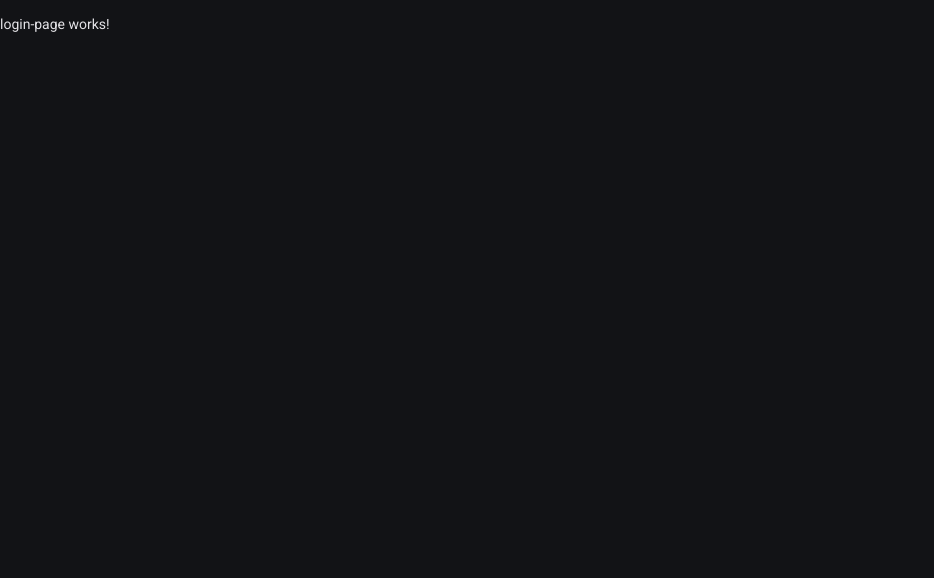
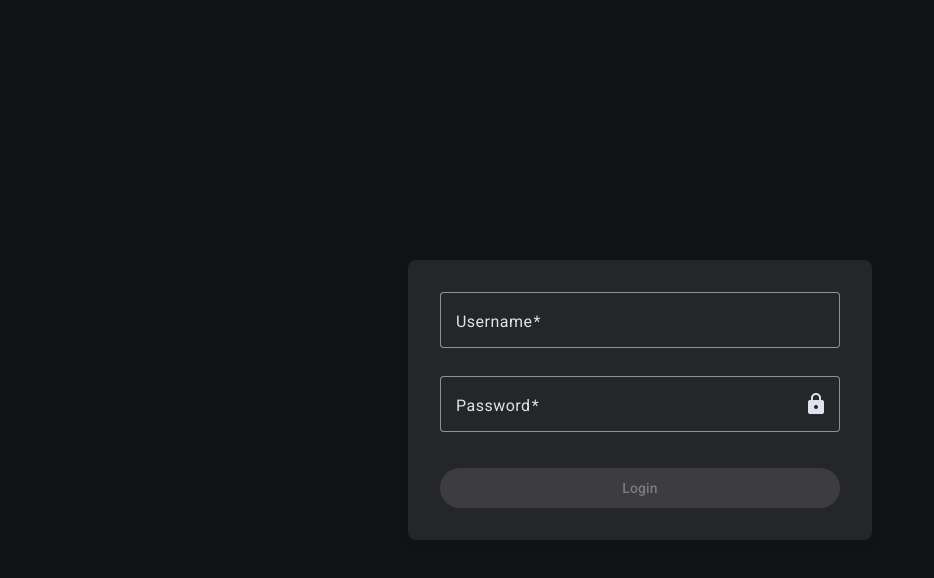
Before and after one commit to gerlinda137/smart-home, an Angular app: page /login in a window 1280 px wide. Shown: the top 578 px of the page, without its empty margins (0-934 px from the left). Built offline with nearby package versions, Linux system fonts and the light colour scheme.

Commit message:
feat: login form

```diff
--- /dev/null
+++ b/src/app/components/forms/login-form/login-form.html
@@ -0,0 +1,33 @@
+<form [formGroup]="loginForm" (ngSubmit)="onSubmit()" class="login-form">
+
+  <mat-form-field appearance="outline" class="full-width login-form__input">
+    <mat-label>Username</mat-label>
+    <input matInput formControlName="userName" type="text" />
+    @if (userName?.errors?.['required']) {
+    <mat-error>
+      Username is required
+    </mat-error>
+    }
+  </mat-form-field>
+
+  <mat-form-field appearance="outline" class="full-width login-form__input">
+    <mat-label>Password</mat-label>
+    <input matInput formControlName="password" type="password" />
+    <mat-icon matSuffix>lock</mat-icon>
+    @if (password?.errors?.['required']) {
+    <mat-error>
+      Password is required
+    </mat-error>
+    }
+  </mat-form-field>
+
+  @if (errorMessage) {
+  <mat-error>{{ errorMessage }}</mat-error>
+  }
+
+  <button mat-raised-button color="primary" type="submit" class="full-width login-form__btn"
+    [disabled]="loginForm.invalid || isLoading">
+    {{ isLoading ? 'Loading...' : 'Login' }}
+  </button>
+
+</form>
--- /dev/null
+++ b/src/app/components/forms/login-form/login-form.scss
@@ -0,0 +1,27 @@
+.login-form {
+  display: flex;
+  flex-direction: column;
+  width: 400px;
+  padding: 2rem;
+  background: rgba(255, 255, 255, 0.08);
+  border-radius: 8px;
+  box-shadow: 0 2px 12px rgba(0, 0, 0, 0.1);
+
+  &__input {
+    margin-bottom: 0.5rem;
+  }
+
+  &__btn {
+    margin-top: 0.5rem;
+    padding: 0.5em;
+    cursor: pointer;
+  }
+
+  &__btn:disabled {
+    cursor: not-allowed;
+  }
+}
+
+.full-width {
+  width: 100%;
+}
--- /dev/null
+++ b/src/app/components/forms/login-form/login-form.ts
@@ -0,0 +1,45 @@
+import { Component, inject } from '@angular/core';
+import { FormBuilder, ReactiveFormsModule, Validators } from '@angular/forms';
+import { MatInputModule } from '@angular/material/input';
+import { MatFormFieldModule } from '@angular/material/form-field';
+import { MatIconModule } from '@angular/material/icon';
+import { MatButtonModule } from '@angular/material/button';
+
+@Component({
+  selector: 'app-login-form',
+  imports: [
+    ReactiveFormsModule,
+    MatInputModule,
+    MatFormFieldModule,
+    MatIconModule,
+    MatButtonModule,
+  ],
+  standalone: true,
+  templateUrl: './login-form.html',
+  styleUrl: './login-form.scss',
+})
+export class LoginForm {
+  private fb = inject(FormBuilder);
+  errorMessage: string | null = null;
+  isLoading = false;
+
+  loginForm = this.fb.group({
+    userName: ['', [Validators.required]],
+    password: ['', [Validators.required]],
+  });
+
+  get userName() {
+    return this.loginForm.get('userName');
+  }
+
+  get password() {
+    return this.loginForm.get('password');
+  }
+
+  onSubmit(): void {
+    if (this.loginForm.valid) {
+      const { userName } = this.loginForm.value;
+      console.log('Form submitted with userName:', userName);
+    }
+  }
+}
--- a/src/app/components/pages/login-page/login-page.html
+++ b/src/app/components/pages/login-page/login-page.html
@@ -1 +1,3 @@
-<p>login-page works!</p>
+<section class="login">
+  <app-login-form></app-login-form>
+</section>
--- a/src/app/components/pages/login-page/login-page.scss
+++ b/src/app/components/pages/login-page/login-page.scss
@@ -0,0 +1,13 @@
+:host {
+  display: flex;
+  justify-content: center;
+  align-items: center;
+  height: 100vh;
+}
+
+.login {
+  display: flex;
+  flex-direction: column;
+  align-items: center;
+  justify-content: center;
+}
```
Also changed, not shown: src/app/components/pages/login-page/login-page.ts (+3 -4 lines), 1 other file (tests, documents, lock files or other folders).
